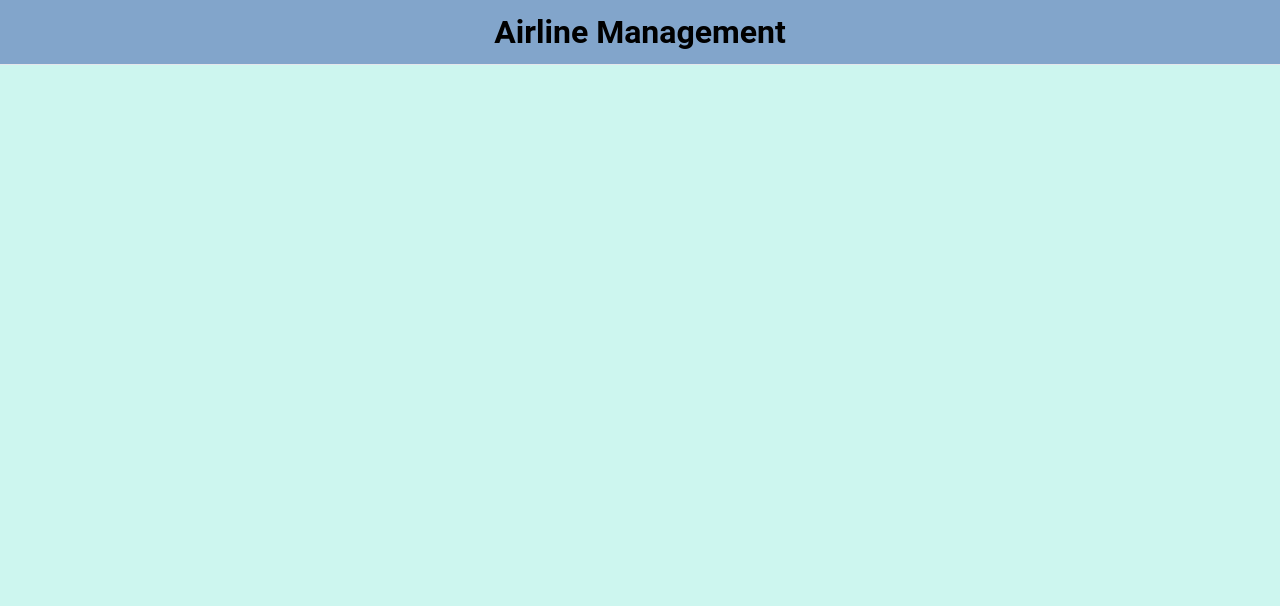
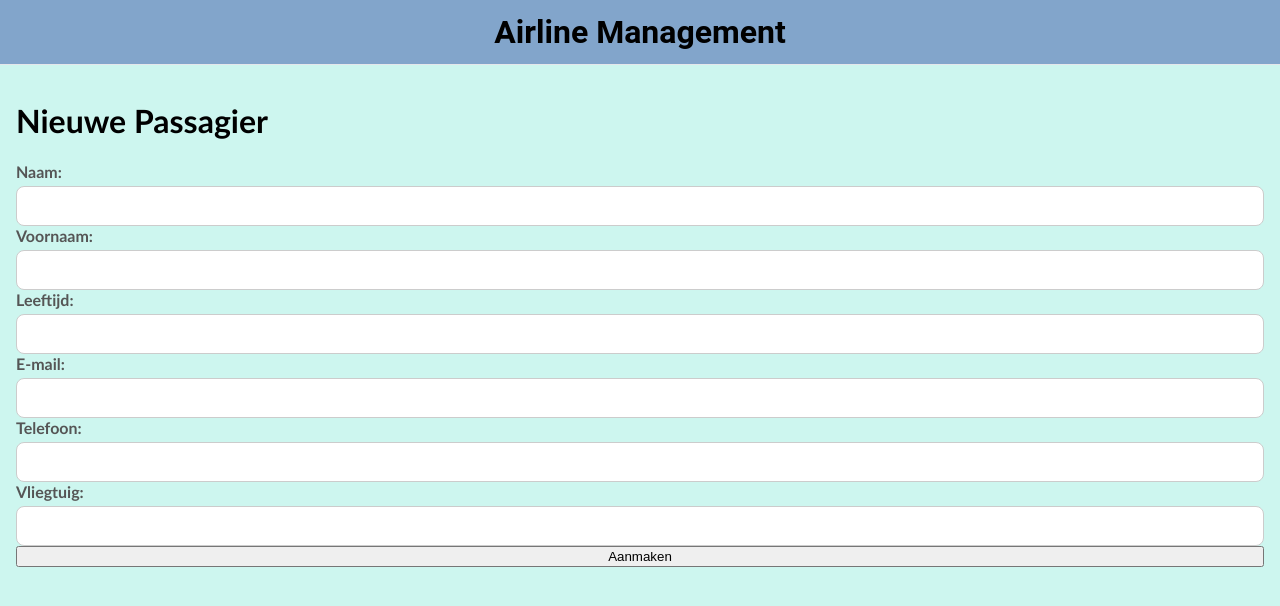
Before and after one commit to jorenreniers/AirlineManagement-frontend, a React (Create React App) app: page /createpassenger in a window 1280 px wide. Before the commit this address had no page. Shown: the top 606 px of the page. Built offline with nearby package versions, Linux system fonts and the light colour scheme.

Commit message:
Aanpassingen in PassengerList.js en nieuwe navbar en pagelist css

```diff
--- a/src/App.js
+++ b/src/App.js
@@ -3,6 +3,7 @@ import './App.css';
 import { BrowserRouter, Routes, Route } from 'react-router-dom';
 import PassengerList from './components/PassengerList';
 import Navbar from './navbar/Navbar';
+import CreatePassenger from './components/CreatePassenger';
 
 function App() {
     return (
@@ -13,6 +14,7 @@ function App() {
             <main className="app-main">
                 <Routes>
                     <Route path="/passengers" element={<PassengerList />} />
+                    <Route path="/createpassenger" element={<CreatePassenger/>}/>
                 </Routes>
             </main>
         </BrowserRouter>
--- a/src/components/CreatePassenger.js
+++ b/src/components/CreatePassenger.js
@@ -1,9 +1,9 @@
-import React, {useEffect, useState } from 'react';
+import React, {useState } from 'react';
 import "../styles/createPage.css"
 import"../styles/menuButtons.css"
-import {createPassenger} from '../services/PassengerService'
+import {createPassenger} from '../service/PassengerService'
 
-function AddPassenger() {
+function CreatePassenger() {
     const [formData, setFormData] = useState({
         name: '',
         firstName: '',
@@ -12,9 +12,45 @@ function AddPassenger() {
         phone: '',
         planeId: ''
     })
+
+    const handleChange = (e) => {
+        setFormData({...formData, [e.target.name]: e.target.value})
+    }
+
+    const handleCreatePassenger = ()=>{
+        createPassenger(formData)
+            .then(()=> alert("Passagier aangemaakt"))
+            .catch(e=> alert("Fout bij aanmaken passagier: " + e.message))
+    }
     return (
         <div>
+            <div className="Create-container">
+
+                <div className="Create-form">
+                    <h1>Nieuwe Passagier</h1>
+                    <div className="form-group">
+                        <label htmlFor="name">Naam:</label>
+                        <input type="text" id="name" name="name" value={formData.name} onChange={handleChange} required/>
+                        <label htmlFor="firstName">Voornaam:</label>
+                        <input type="text" id="firstName" name="firstName" value={formData.firstName} onChange={handleChange} required/>
+                        <label htmlFor="age">Leeftijd:</label>
+                        <input type="number" id="age" name="age" value={formData.age} onChange={handleChange} required/>
+                        <label htmlFor="email">E-mail:</label>
+                        <input type="email" id="email" name="email" value={formData.email} onChange={handleChange} required/>
+                        <label htmlFor="phone">Telefoon:</label>
+                        <input type="tel" id="phone" name="phone" value={formData.phone} onChange={handleChange} required/>
+                        <label htmlFor="planeId">Vliegtuig:</label>
+                        <input type="number" id="planeId" name="planeId" value={formData.planeId} onChange={handleChange} required/>
+                        <button onClick={handleCreatePassenger}>Aanmaken</button>
+
+
+                    </div>
+
+
+                    </div>
+                </div>
 
         </div>
     )
-}
+
+} export default CreatePassenger;
```
